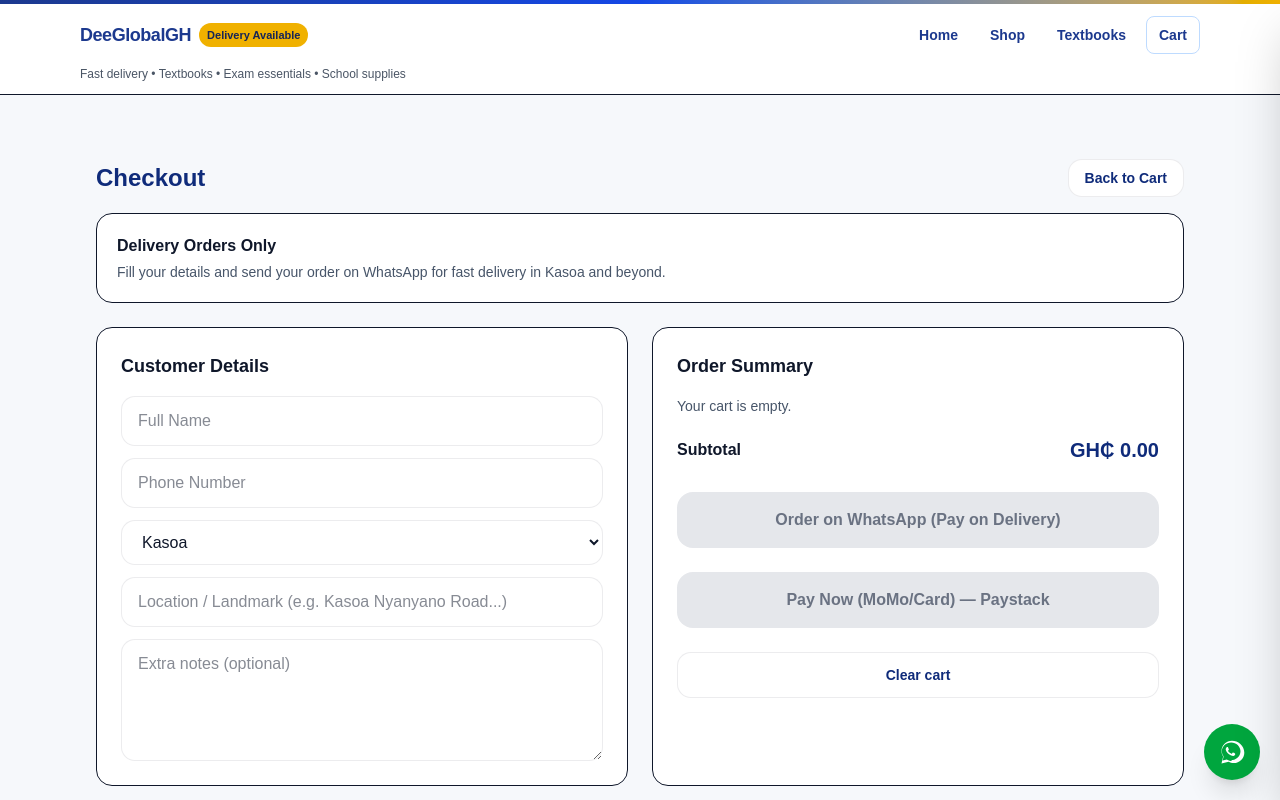
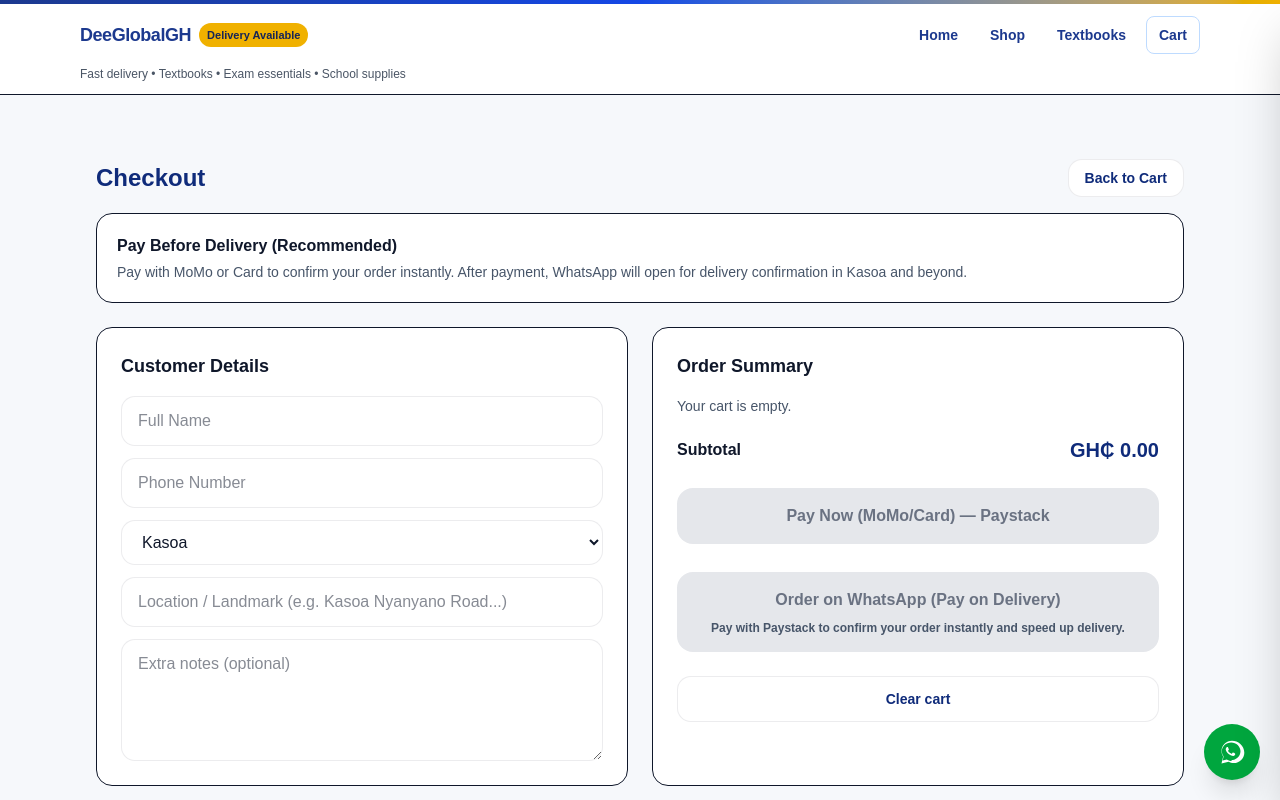
Before and after one commit to dlanquaye/deeglobalgh-website, a Next.js app: page /checkout in a window 1280 px wide. Shown: the top 800 px of the page. Built offline with nearby package versions, Linux system fonts and the light colour scheme.

Commit message:
Make Paystack recommended and improve paid WhatsApp status text

```diff
--- a/app/checkout/page.tsx
+++ b/app/checkout/page.tsx
@@ -177,11 +177,11 @@ export default function CheckoutPage() {
       {/* Trust */}
       <div className="mt-4 rounded-2xl border bg-white p-5">
         <div className="font-semibold text-[color:var(--text-main)]">
-          Delivery Orders Only
+  Pay Before Delivery (Recommended)
         </div>
         <div className="mt-1 text-sm text-[color:var(--text-muted)]">
-          Fill your details and send your order on WhatsApp for fast delivery in
-          Kasoa and beyond.
+          Pay with MoMo or Card to confirm your order instantly. After payment, WhatsApp will open for delivery confirmation in Kasoa and beyond.
+
         </div>
       </div>
 
@@ -277,19 +277,6 @@ export default function CheckoutPage() {
               </div>
             </div>
 
-            {/* WhatsApp Order */}
-            <button
-              onClick={placeOrder}
-              disabled={!canCheckout}
-              className={`mt-4 w-full rounded-2xl px-5 py-4 text-center text-base font-extrabold ${
-                canCheckout
-                  ? "bg-green-600 text-white hover:opacity-90"
-                  : "bg-gray-200 text-gray-500 cursor-not-allowed"
-              }`}
-            >
-              Order on WhatsApp (Pay on Delivery)
-            </button>
-
             {/* Pay Now with Paystack */}
             <button
               type="button"
@@ -303,6 +290,25 @@ export default function CheckoutPage() {
             >
               {payLoading ? "Starting Payment..." : "Pay Now (MoMo/Card) — Paystack"}
             </button>
+
+            {/* WhatsApp Order */}
+            <button
+              onClick={placeOrder}
+              disabled={!canCheckout}
+              className={`mt-4 w-full rounded-2xl px-5 py-4 text-center text-base font-extrabold ${
+                canCheckout
+                  ? "bg-green-600 text-white hover:opacity-90"
+                  : "bg-gray-200 text-gray-500 cursor-not-allowed"
+              }`}
+            >
+              Order on WhatsApp (Pay on Delivery)
+<p className="mt-2 text-center text-xs text-[color:var(--text-muted)]">
+  Pay with Paystack to confirm your order instantly and speed up delivery.
+</p>
+
+            </button>
+
+
 
             {payError ? (
               <div className="mt-2 text-sm font-semibold text-red-600">
--- a/app/paystack/callback/PaystackSuccessClient.tsx
+++ b/app/paystack/callback/PaystackSuccessClient.tsx
@@ -42,7 +42,8 @@ function buildWhatsAppMessage(params: {
   lines.push("");
   lines.push("PAYMENT DETAILS");
   lines.push(`Paystack Reference: ${params.reference}`);
-  lines.push("Payment Status: VERIFIED ✅");
+  lines.push("Payment Status: VERIFIED (SUCCESS)");
+
 
   lines.push("");
   lines.push("CUSTOMER DETAILS");
```
